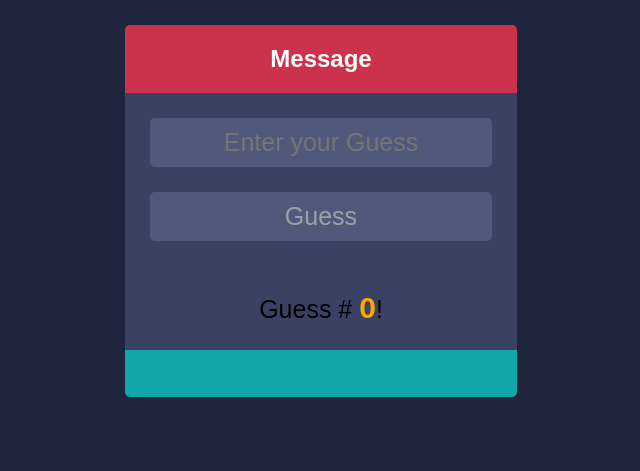
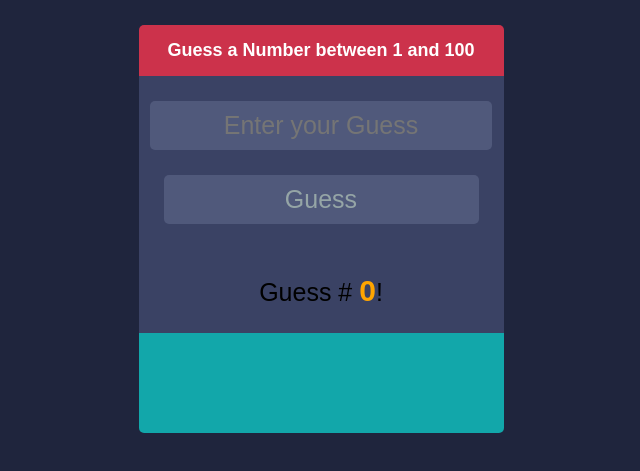
Before and after one commit to scylol/hotcold1, a React app: page / in a window 1280 px wide. Shown: the part 179-650 px from the top of the page, without its empty margins (319-959 px from the left). Built offline with nearby package versions, Linux system fonts and the light colour scheme.

Commit message:
Did a lot.

```diff
--- a/src/components/footer.css
+++ b/src/components/footer.css
@@ -18,7 +18,9 @@
 .bottom-section {
     display:flex;
     justify-content: center;
-    width: 100%;
+    width: 365px;
+    height: 100px;
+    padding: 25px;
     background: #12A7AA;
     padding-bottom: 15px;
     border-bottom-left-radius: 5px;
--- a/src/components/footer.js
+++ b/src/components/footer.js
@@ -2,8 +2,13 @@ import React from 'react';
 
 import './footer.css'
 
-export default function Footer(props) {
+class Footer extends React.Component {
+
+  render() {
     return (
-        <section className = 'bottom-section'><ul>{props.guesses}</ul></section>
+        <section className='bottom-section'><ul>{this.props.guesses.map((guess, index) => <li key={index}>{guess}</li>)}</ul></section>
     )
+  }
+
 }
+export default Footer
--- a/src/components/form.css
+++ b/src/components/form.css
@@ -1,6 +1,7 @@
 
 .main-form {
-    width:100%;
+    width:365px;
+    max-width: 365px;
     display: flex;
     flex-direction: column;
     align-items: center;
--- a/src/components/form.js
+++ b/src/components/form.js
@@ -5,20 +5,22 @@ import React from 'react';
 import './form.css'
 
 class Form extends React.Component {
-
     sendAnswer(event) {
     event.preventDefault();
-    this.props.checkAnswer(parseInt(this.guess.value));
+    this.props.checkAnswer(parseInt(this.guess.value, 10));
     this.guessForm.reset();
     }
-
-
     render() {
+      const gameWon = this.props.won;
+      const hideInput = {
+        display: ""
+      }
+      gameWon ? hideInput.display = 'none' : hideInput.display = '';
         return (
           <div>
-            <form className = 'main-form' onSubmit={event => this.sendAnswer(event)} ref={(input => this.guessForm=input)}>
-            <input type="text" placeholder='Enter your Guess' ref={(input) => this.guess = input}></input>
-            <button className = 'guess-button' type="submit">Guess</button>
+            <form className='main-form' onSubmit={event => this.sendAnswer(event)} ref={(input => this.guessForm=input)}>
+            <input style={hideInput}  type="text" placeholder='Enter your Guess' ref={(input) => this.guess = input}></input>
+            <button style={hideInput} className='guess-button' type="submit" >Guess</button>
             <p>Guess # <span className='big-number'>{this.props.guesses.length}</span>!</p>
         </form>
 
--- a/src/components/header.css
+++ b/src/components/header.css
@@ -6,7 +6,7 @@ h1 {
 
 
 .wrapper-div {
-    width: 100%;
+    width: 365px;
 }
 .top-section {
     border-top-left-radius: 5px;
@@ -14,6 +14,7 @@ h1 {
     display: flex;
     justify-content: center;
     background: #CC324B;
-    width:100%;
+    width:365px;
     color: white;
+    font-size: 12px;
 }
--- a/src/components/header.js
+++ b/src/components/header.js
@@ -1,16 +1,36 @@
 import React from 'react';
-
-
 import './header.css'
 
-export default function Header(props) {
+class Header extends React.Component {
 
-  return (
-        <div className = 'wrapper-div'>
-            <h1>{'HOT or COLD'}</h1>
-            <section className = 'top-section'><h2>Message</h2></section>
-
-        </div>
+  render() {
+    let message = 'Guess a Number between 1 and 100';
+    const isWon = this.props.won;
+    const lastGuess = this.props.guesses[this.props.guesses.length - 1];
+    const correctAnswer = this.props.correctAnswer;
+    const mathOp = Math.abs(lastGuess - correctAnswer);
+    if(isWon === true) {
+      message = 'You win!';
+    }
+    else if (mathOp < 10) {
+      message = 'Supa Hot!'
+    }
+    else if (mathOp > 10 && mathOp < 20) {
+      message = 'Warm';
+    } else if(mathOp > 20) {
+      message = 'Cold';
+    }
+    return (
+      <div className='wrapper-div'>
+        <h1>{'HOT or COLD'}</h1>
+        <section className='top-section'>
+          <h2>{message}</h2>
+        </section>
+      </div>
 
     )
+  }
+
 }
+
+export default Header;
--- a/src/hotColdContainer.js
+++ b/src/hotColdContainer.js
@@ -11,7 +11,7 @@ class HotCold extends Component{
   constructor(props) {
     super(props);
     this.state = {
-      correctAnswer: 22,
+      correctAnswer: Math.floor(Math.random()*(100 - 1) + 1),
       guesses: [],
       won: false
     }
@@ -20,25 +20,24 @@ class HotCold extends Component{
   }
 
   checkAnswer(answer) {
-    const fakeState = this.state;
+    const fakeState = {...this.state};
     if(answer === fakeState.correctAnswer) {
       fakeState.guesses.push(answer);
       fakeState.won = true;
-      this.setState({...fakeState});
-
+      this.setState(fakeState);
     }
     else {
       fakeState.guesses.push(answer);
-      this.setState({...fakeState});
+      this.setState(fakeState);
     }
   }
 
   render() {
     return (
     <main>
-      <Header/>
-      <Form checkAnswer={this.checkAnswer} guesses={this.state.guesses}/>
-       <Footer />
+      <Header guesses={this.state.guesses} won={this.state.won} correctAnswer={this.state.correctAnswer}/>
+      <Form  checkAnswer={this.checkAnswer} won={this.state.won} guesses={this.state.guesses}/>
+       <Footer  guesses={this.state.guesses}/>
     </main>
   )
   }
--- a/src/index.css
+++ b/src/index.css
@@ -2,4 +2,5 @@ body {
   margin: 0;
   padding: 0;
   font-family: sans-serif;
+  box-sizing: border-box;
 }
```
